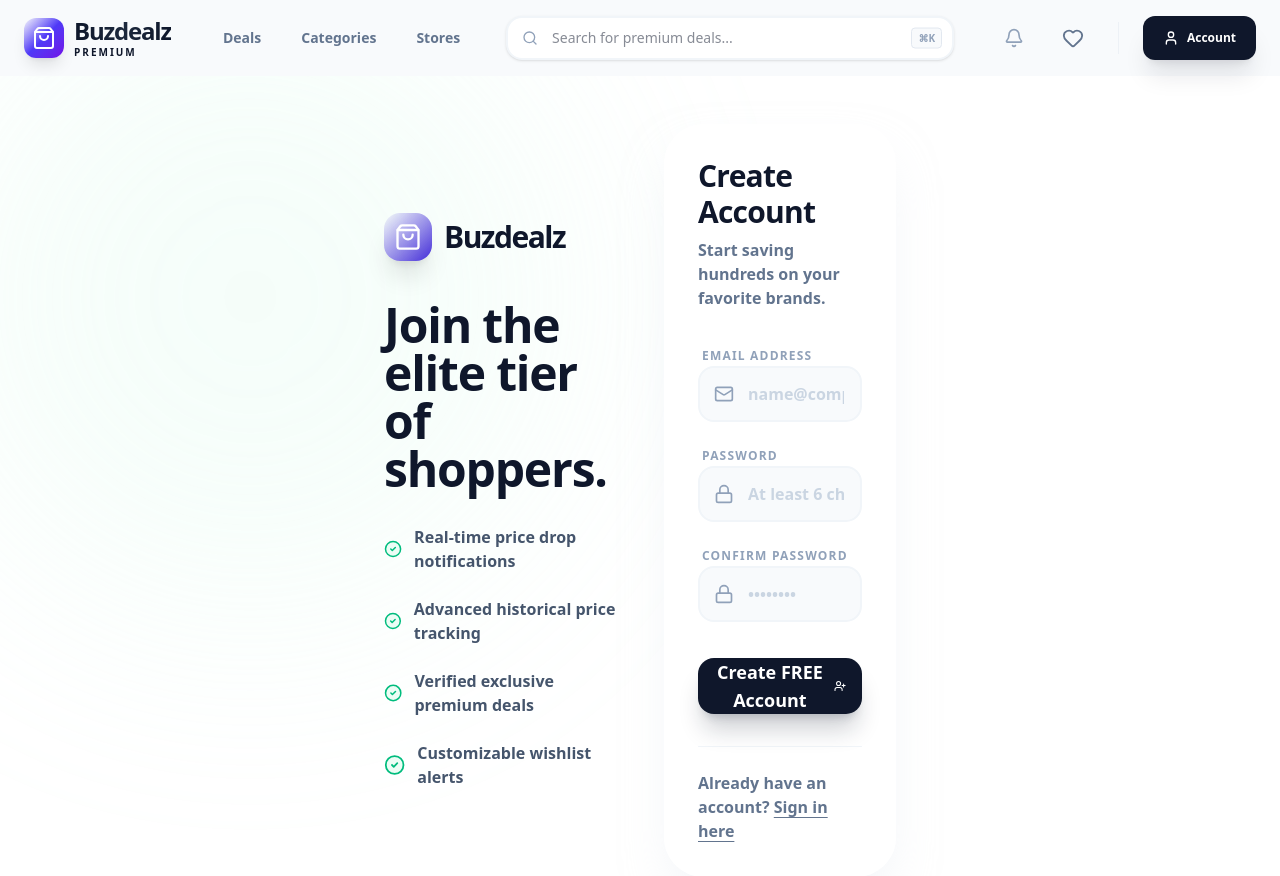
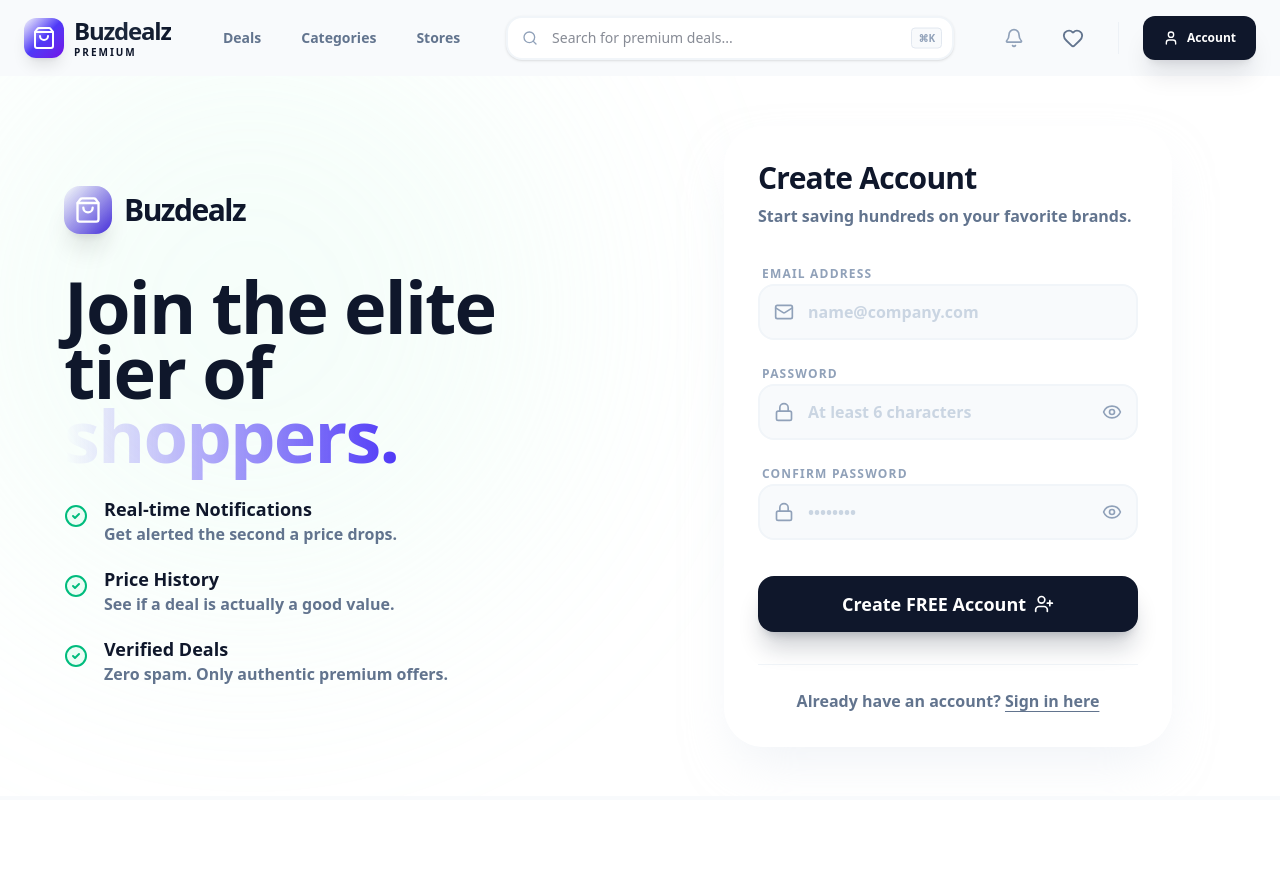
Before and after one commit to gritik418/buzdealz-frontend, a React (Vite) app: page /register in a window 1280 px wide. Shown: the top 876 px of the page. After the commit the page ends 800 px from the top, so only its background shows below. Built offline with nearby package versions, Linux system fonts and the light colour scheme; no server answers.

Commit message:
feat: improve register page responsiveness and add password eye toggles

```diff
--- a/src/pages/Login.tsx
+++ b/src/pages/Login.tsx
@@ -4,7 +4,7 @@
 import { authApi } from '@/lib/api';
 import { useWishlist } from '@/store/useWishlist';
 import { Button } from '@/components/ui/Button';
-import { Mail, Lock, ShoppingBag, ArrowRight, Loader2, Sparkles } from 'lucide-react';
+import { Mail, Lock, ShoppingBag, ArrowRight, Loader2, Sparkles, Eye, EyeOff } from 'lucide-react';
 import { toast } from 'sonner';
 import { gsap } from 'gsap';
 
@@ -14,15 +14,15 @@
   const { isAuthenticated } = useWishlist();
   const formRef = useRef<HTMLDivElement>(null);
 
+  const [email, setEmail] = useState('');
+  const [password, setPassword] = useState('');
+  const [showPassword, setShowPassword] = useState(false);
+
   useEffect(() => {
     if (isAuthenticated) {
       setLocation('/');
     }
   }, [isAuthenticated, setLocation]);
-
-  const [email, setEmail] = useState('');
-
-  const [password, setPassword] = useState('');
 
   useLayoutEffect(() => {
     const ctx = gsap.context(() => {
@@ -48,7 +48,7 @@
 
   const loginMutation = useMutation({
     mutationFn: authApi.login,
-    onSuccess: (data) => {
+    onSuccess: (data: any) => {
       if (data.success) {
         queryClient.invalidateQueries({ queryKey: ['me'] });
         toast.success('Welcome back!');
@@ -115,12 +115,19 @@
               <div className="relative group">
                 <Lock className="absolute left-4 top-1/2 -translate-y-1/2 w-5 h-5 text-slate-400 group-focus-within:text-primary-600 transition-colors" />
                 <input
-                  type="password"
+                  type={showPassword ? "text" : "password"}
                   value={password}
                   onChange={(e) => setPassword(e.target.value)}
                   placeholder="••••••••"
-                  className="w-full h-14 pl-12 pr-4 rounded-2xl bg-slate-50 border-2 border-slate-100 focus:border-primary-500/50 focus:ring-4 focus:ring-primary-500/10 outline-none transition-all font-bold text-slate-900 placeholder:text-slate-300"
+                  className="w-full h-14 pl-12 pr-12 rounded-2xl bg-slate-50 border-2 border-slate-100 focus:border-primary-500/50 focus:ring-4 focus:ring-primary-500/10 outline-none transition-all font-bold text-slate-900 placeholder:text-slate-300"
                 />
+                <button
+                  type="button"
+                  onClick={() => setShowPassword(!showPassword)}
+                  className="absolute right-4 top-1/2 -translate-y-1/2 text-slate-400 hover:text-primary-600 transition-colors"
+                >
+                  {showPassword ? <EyeOff className="w-5 h-5" /> : <Eye className="w-5 h-5" />}
+                </button>
               </div>
             </div>
 
--- a/src/pages/Register.tsx
+++ b/src/pages/Register.tsx
@@ -4,7 +4,7 @@
 import { authApi } from '@/lib/api';
 import { useWishlist } from '@/store/useWishlist';
 import { Button } from '@/components/ui/Button';
-import { Mail, Lock, ShoppingBag, Loader2, UserPlus, CheckCircle2 } from 'lucide-react';
+import { Mail, Lock, ShoppingBag, Loader2, UserPlus, CheckCircle2, Eye, EyeOff } from 'lucide-react';
 import { toast } from 'sonner';
 import { gsap } from 'gsap';
 
@@ -20,9 +20,10 @@
   }, [isAuthenticated, setLocation]);
 
   const [email, setEmail] = useState('');
-
   const [password, setPassword] = useState('');
   const [confirmPassword, setConfirmPassword] = useState('');
+  const [showPassword, setShowPassword] = useState(false);
+  const [showConfirmPassword, setShowConfirmPassword] = useState(false);
 
   useLayoutEffect(() => {
     const ctx = gsap.context(() => {
@@ -48,7 +49,7 @@
 
   const registerMutation = useMutation({
     mutationFn: authApi.register,
-    onSuccess: (data) => {
+    onSuccess: (data: any) => {
       if (data.success) {
         toast.success('Account created successfully!');
         setLocation('/login');
@@ -86,39 +87,51 @@
         <div className="hero-blob absolute bottom-[-15%] right-[-10%] w-[50%] aspect-square bg-primary-100/50 rounded-full blur-[120px]" />
       </div>
 
-      <div className="register-card w-full max-w-lg grid grid-cols-1 lg:grid-cols-2 gap-12 relative z-10 transition-all">
+      <div className="register-card w-full max-w-6xl grid grid-cols-1 lg:grid-cols-2 gap-12 lg:gap-20 relative z-10 items-center">
         {/* Left Side: Marketing/Value Prop */}
-        <div className="hidden lg:flex flex-col justify-center">
-           <Link href="/" className="inline-flex items-center gap-3 mb-10 group">
+        <div className="hidden lg:flex flex-col justify-center animate-in fade-in slide-in-from-left-8 duration-700">
+           <Link href="/" className="inline-flex items-center gap-3 mb-10 group w-fit">
               <div className="w-12 h-12 rounded-2xl bg-gradient-to-br from-primary-600 to-indigo-700 flex items-center justify-center text-white shadow-xl group-hover:scale-110 transition-transform">
                 <ShoppingBag className="w-7 h-7" />
               </div>
               <span className="font-black text-3xl tracking-tighter text-slate-900">Buzdealz</span>
            </Link>
 
-           <h1 className="text-5xl font-black text-slate-900 tracking-tight leading-none mb-8">
-             Join the elite tier of <span className="text-primary-600">shoppers.</span>
+           <h1 className="text-5xl xl:text-7xl font-black text-slate-900 tracking-tight leading-[0.9] mb-8">
+             Join the elite tier of <span className="text-transparent bg-clip-text bg-gradient-to-r from-primary-600 to-indigo-600">shoppers.</span>
            </h1>
 
-           <div className="space-y-6">
+           <div className="space-y-6 max-w-lg">
               {[
-                'Real-time price drop notifications',
-                'Advanced historical price tracking',
-                'Verified exclusive premium deals',
-                'Customizable wishlist alerts'
-              ].map((text, i) => (
-                <div key={i} className="flex items-center gap-3">
-                   <CheckCircle2 className="w-6 h-6 text-emerald-500 fill-emerald-50" />
-                   <span className="font-bold text-slate-600">{text}</span>
+                { title: 'Real-time Notifications', desc: 'Get alerted the second a price drops.' },
+                { title: 'Price History', desc: 'See if a deal is actually a good value.' },
+                { title: 'Verified Deals', desc: 'Zero spam. Only authentic premium offers.' }
+              ].map((item, i) => (
+                <div key={i} className="flex items-start gap-4">
+                   <div className="mt-1 flex-shrink-0">
+                      <CheckCircle2 className="w-6 h-6 text-emerald-500 fill-emerald-50" />
+                   </div>
+                   <div>
+                      <p className="font-black text-slate-900 text-lg leading-none mb-1">{item.title}</p>
+                      <p className="font-bold text-slate-500">{item.desc}</p>
+                   </div>
                 </div>
               ))}
            </div>
         </div>
 
         {/* Right Side: Form */}
-        <div className="w-full">
+        <div className="w-full max-w-md mx-auto">
+          <div className="lg:hidden text-center mb-8">
+             <Link href="/" className="inline-flex items-center gap-2 mb-4">
+                <ShoppingBag className="w-6 h-6 text-primary-600" />
+                <span className="font-black text-xl tracking-tighter text-slate-900">Buzdealz</span>
+             </Link>
+             <h2 className="text-3xl font-black text-slate-900 tracking-tight">Create Account</h2>
+          </div>
+
           <div className="bg-white/70 backdrop-blur-3xl p-8 rounded-[2.5rem] border-2 border-white shadow-2xl shadow-slate-200/50">
-            <div className="text-center lg:text-left mb-8">
+            <div className="hidden lg:block mb-8">
                 <h2 className="text-3xl font-black text-slate-900 tracking-tight mb-2">Create Account</h2>
                 <p className="text-slate-500 font-bold">Start saving hundreds on your favorite brands.</p>
             </div>
@@ -143,12 +156,19 @@
                 <div className="relative group">
                   <Lock className="absolute left-4 top-1/2 -translate-y-1/2 w-5 h-5 text-slate-400 group-focus-within:text-primary-600 transition-colors" />
                   <input
-                    type="password"
+                    type={showPassword ? "text" : "password"}
                     value={password}
                     onChange={(e) => setPassword(e.target.value)}
                     placeholder="At least 6 characters"
-                    className="w-full h-14 pl-12 pr-4 rounded-2xl bg-slate-50 border-2 border-slate-100 focus:border-primary-500/50 focus:ring-4 focus:ring-primary-500/10 outline-none transition-all font-bold text-slate-900 placeholder:text-slate-300"
+                    className="w-full h-14 pl-12 pr-12 rounded-2xl bg-slate-50 border-2 border-slate-100 focus:border-primary-500/50 focus:ring-4 focus:ring-primary-500/10 outline-none transition-all font-bold text-slate-900 placeholder:text-slate-300"
                   />
+                  <button
+                    type="button"
+                    onClick={() => setShowPassword(!showPassword)}
+                    className="absolute right-4 top-1/2 -translate-y-1/2 text-slate-400 hover:text-primary-600 transition-colors"
+                  >
+                    {showPassword ? <EyeOff className="w-5 h-5" /> : <Eye className="w-5 h-5" />}
+                  </button>
                 </div>
               </div>
 
@@ -157,12 +177,19 @@
                 <div className="relative group">
                   <Lock className="absolute left-4 top-1/2 -translate-y-1/2 w-5 h-5 text-slate-400 group-focus-within:text-primary-600 transition-colors" />
                   <input
-                    type="password"
+                    type={showConfirmPassword ? "text" : "password"}
                     value={confirmPassword}
                     onChange={(e) => setConfirmPassword(e.target.value)}
                     placeholder="••••••••"
-                    className="w-full h-14 pl-12 pr-4 rounded-2xl bg-slate-50 border-2 border-slate-100 focus:border-primary-500/50 focus:ring-4 focus:ring-primary-500/10 outline-none transition-all font-bold text-slate-900 placeholder:text-slate-300"
+                    className="w-full h-14 pl-12 pr-12 rounded-2xl bg-slate-50 border-2 border-slate-100 focus:border-primary-500/50 focus:ring-4 focus:ring-primary-500/10 outline-none transition-all font-bold text-slate-900 placeholder:text-slate-300"
                   />
+                  <button
+                    type="button"
+                    onClick={() => setShowConfirmPassword(!showConfirmPassword)}
+                    className="absolute right-4 top-1/2 -translate-y-1/2 text-slate-400 hover:text-primary-600 transition-colors"
+                  >
+                    {showConfirmPassword ? <EyeOff className="w-5 h-5" /> : <Eye className="w-5 h-5" />}
+                  </button>
                 </div>
               </div>
 
@@ -179,7 +206,7 @@
               </Button>
             </form>
 
-            <div className="mt-8 pt-6 border-t border-slate-100 text-center lg:text-left">
+            <div className="mt-8 pt-6 border-t border-slate-100 text-center">
               <p className="text-slate-500 font-bold">
                 Already have an account? <Link href="/login" className="text-primary-600 hover:text-primary-700 underline underline-offset-4">Sign in here</Link>
               </p>
```
